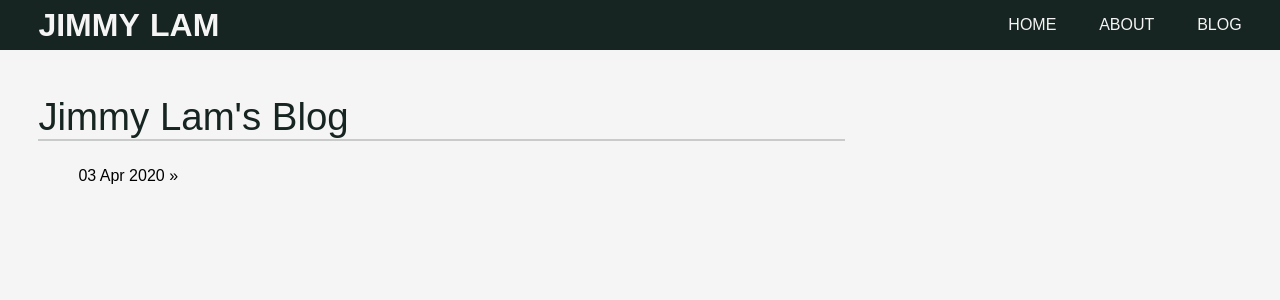
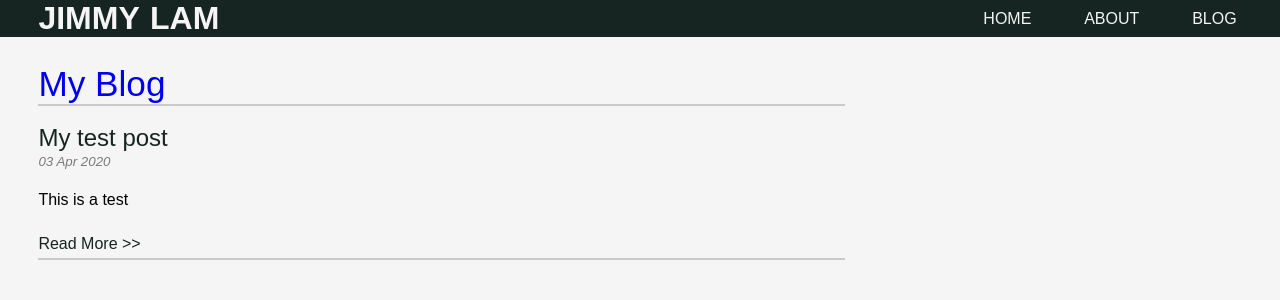
Before and after one commit to JL978/JL978.github.io, a Jekyll site: the page built from blog/index.html, in a window 1280 px wide. Shown: the top 300 px of the page. Built offline with Jekyll 4.4.1, drawn with Linux system fonts in a browser that asks for light colours.

Commit message:
added the blog post excerpt lists and styled it

```diff
--- a/_layouts/default.html
+++ b/_layouts/default.html
@@ -13,9 +13,9 @@
         </div>
         <div class="nav-link">
             <ul>
-                <li><a href="#">Home</a></li>
-                <li><a href="#">About</a></li>
-                <li><a href="/blog">Blog</a></li>
+                <li><a class='main-link' href="#">Home</a></li>
+                <li><a class='main-link'href="#">About</a></li>
+                <li><a class='main-link' href="/blog">Blog</a></li>
             </ul>
         </div>
     </nav>
--- a/blog/index.html
+++ b/blog/index.html
@@ -1,10 +1,17 @@
 ---
 layout: default
-title: Jimmy Lam's Blog
+title: My Blog
 ---
-	<h1 class="blog-title">{{ page.title }}</h1>
-	<ul class="posts">
-	  {% for post in site.posts %}
-	    <li><span>{{ post.date | date_to_string }}</span> » <a href="{{ post.url }}" title="{{ post.title }}">{{ post.title }}</a></li>
-	  {% endfor %}
-	</ul>
+<h1 class="blog-title"><a class= 'title-link'href="/blog">{{ page.title }}</a></h1>
+<ul class="posts">
+    {% for post in site.posts %}
+        <li>
+            <h2><a class='post-title' href="{{ post.url }}" title="{{ post.title }}">{{ post.title }}</a></h2>
+            <small class='date'>{{ post.date | date_to_string }}</small>
+            <div class="post-content">
+                <p>{{post.excerpt}}</p>
+                <a href="{{ post.url }}" class="read-more">Read More >></a>
+            </div>
+        </li>
+    {% endfor %}
+</ul>
--- a/css/main.css
+++ b/css/main.css
@@ -12,9 +12,18 @@ body{
     background-color: var(--p-color);
 }
 
+.title-link{
+    text-decoration: none;
+
+}
+
+.title-link:visited{
+    color: var(--background-color)
+}
 
 ul{
     list-style: none;
+    margin: 0;
 }
 
 li{
@@ -28,9 +37,10 @@ nav{
     width: 100%;
     background-color: var(--background-color);
     align-items: center;
+    height: auto;
 }
 
-a, .logo{
+.main-link, .logo{
     text-decoration: none;
     color: var(--p-color);
     text-transform: uppercase;
@@ -46,18 +56,30 @@ a, .logo{
 }
 
 .nav-link{
+    display: flex;
     margin-right: 3vw;
+    height: 100%;
+    align-items: center;
+}
+
+.main-link{
+    padding: 7px 5px;
+}
+
+.main-link:hover{
+    background-color: #01100c;
 }
 
 .blog-title{
+    margin: 0;
     margin-left: 3vw;
     color: var(--background-color);
     font-weight: 50;
-    font-size: 2.4rem;
-    margin-top: 5vh;
+    font-size: 2.2rem;
+    margin-top: 3vh;
 }
 
-.blog-title::after{
+.blog-title::after, .posts::after{
     content: '';
     height: 2px;
     width: 65%;
@@ -66,7 +88,44 @@ a, .logo{
     opacity: 0.2;
 }
 
-@media (max-width: 500px){
+
+h2{
+    color: var(--background-color);
+    font-weight: 100;
+    margin:0;
+}
+
+.posts{
+    padding: 0;
+    margin-left:3vw;
+    text-align: left;
+}
+
+.post-title, .read-more{
+    text-decoration: none;
+    color: var(--background-color);
+}
+
+.post-title:hover{
+    text-decoration: underline;
+}
+
+.read-more:hover{
+    background-color: var(--background-color);
+    color: var(--p-color);
+    text-decoration: underline;
+}
+
+.date{
+    opacity: 50%;
+    font-style: italic;
+}
+
+.post-content{
+    width: 65%;
+    line-height: 1.75;
+}
+@media (max-width: 510px){
     nav{
         flex-direction: column;
     }
@@ -84,7 +143,7 @@ a, .logo{
     li{
         margin: 4vw;
     }
-    .blog-title::after{
+    .blog-title::after, .posts::after{
         width: 97%;
     }
 }
```
